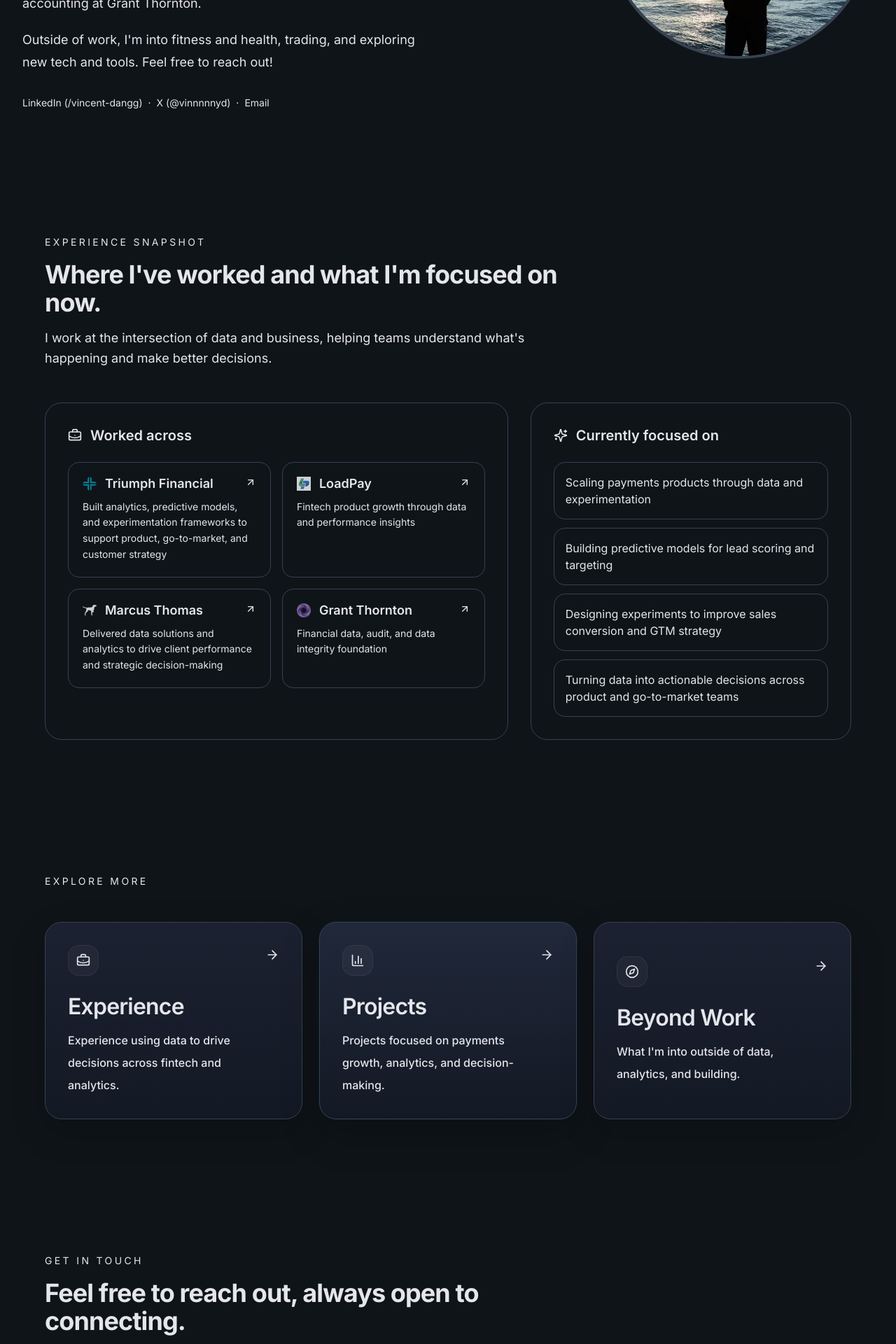
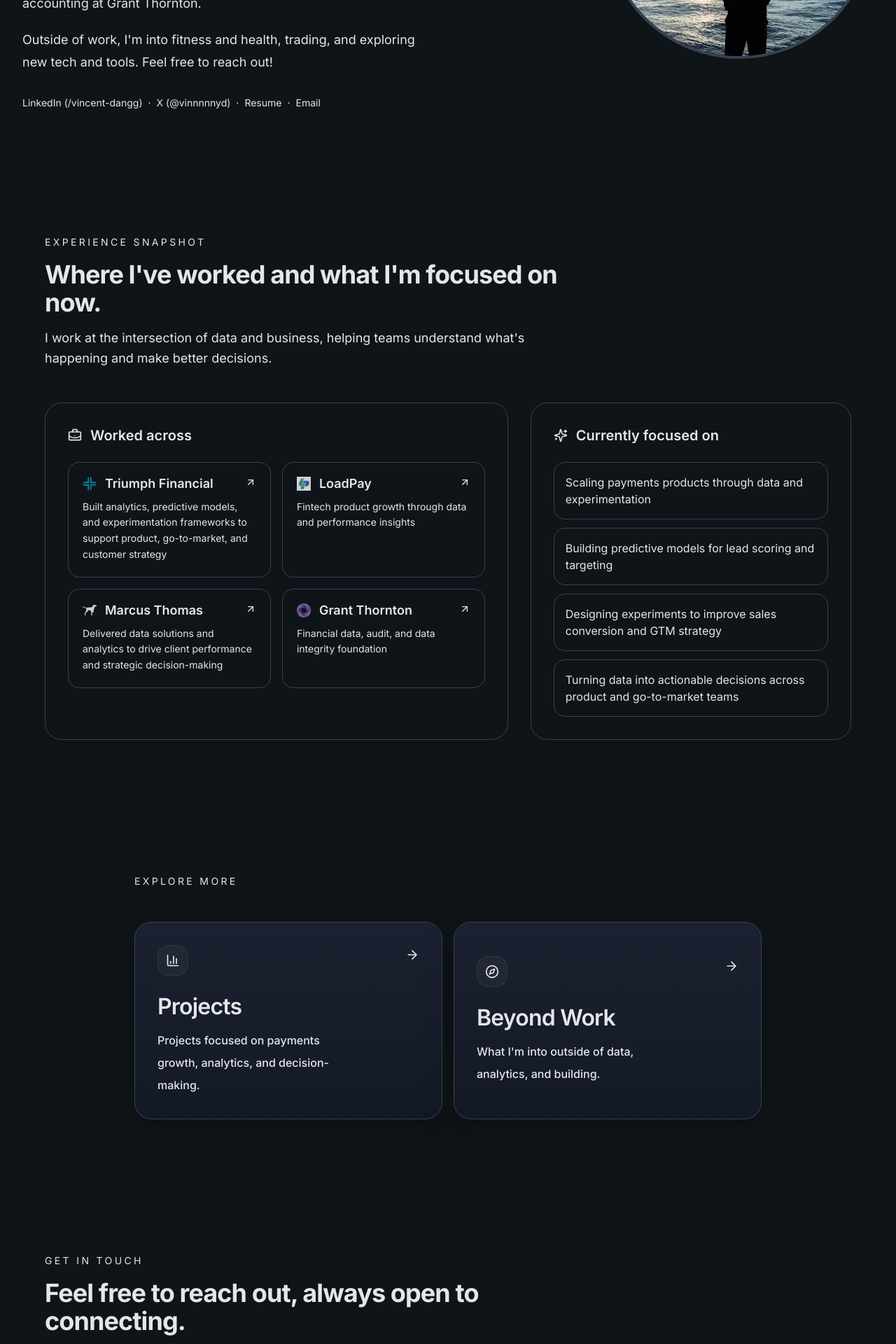
Before and after one commit to vdang2021-lab/personal-portfolio-website, a React (Vite) app: page / in a window 1280 px wide. Shown: the part 560-2480 px from the top of the page at 70% size. Built offline with nearby package versions, Linux system fonts and the light colour scheme.

Commit message:
Update homepage links and refine interests layout

```diff
--- a/src/app/components/ExploreSections.tsx
+++ b/src/app/components/ExploreSections.tsx
@@ -1,27 +1,19 @@
-import { ArrowRight, BriefcaseBusiness, ChartColumn, Compass } from 'lucide-react';
+import { ArrowRight, ChartColumn, Compass } from 'lucide-react';
 import { motion } from 'motion/react';
 import { useNavigate } from 'react-router';
 
 const sections = [
   {
-    title: 'Experience',
-    description: 'Experience using data to drive decisions across fintech and analytics.',
-    href: '/experience',
-    icon: BriefcaseBusiness,
-  },
-  {
     title: 'Projects',
     description: 'Projects focused on payments growth, analytics, and decision-making.',
     href: '/projects',
     icon: ChartColumn,
-    featured: true,
   },
   {
     title: 'Beyond Work',
     description: "What I'm into outside of data, analytics, and building.",
     href: '/interests',
     icon: Compass,
-    subdued: true,
   },
 ];
 
@@ -31,6 +23,7 @@ export function ExploreSections() {
   return (
     <section className="py-24 px-6">
       <div className="max-w-6xl mx-auto">
+        <div className="max-w-4xl mx-auto">
         <motion.div
           className="max-w-2xl mb-12 space-y-4"
           initial={{ opacity: 0, y: 30 }}
@@ -41,7 +34,7 @@ export function ExploreSections() {
           <p className="text-sm uppercase tracking-[0.24em] text-accent">Explore More</p>
         </motion.div>
 
-        <div className="grid gap-6 md:grid-cols-3">
+        <div className="grid gap-4 md:grid-cols-2">
           {sections.map((section, index) => {
             const Icon = section.icon;
 
@@ -53,11 +46,7 @@ export function ExploreSections() {
                   'group rounded-3xl border p-8 text-left transition-colors',
                   'bg-gradient-to-b from-[#1b2130] to-[#131924]',
                   'shadow-[0_18px_50px_rgba(0,0,0,0.18)]',
-                  section.featured
-                    ? 'border-accent/30 bg-gradient-to-b from-[#21283a] to-[#141b28]'
-                    : section.subdued
-                      ? 'border-border/45 hover:border-border/70'
-                      : 'border-border/55 hover:border-accent/45',
+                  'border-border/55',
                 ].join(' ')}
                 initial={{ opacity: 0, y: 24 }}
                 whileInView={{ opacity: 1, y: 0 }}
@@ -65,19 +54,10 @@ export function ExploreSections() {
                 transition={{ duration: 0.45, delay: index * 0.08 }}
                 whileHover={{
                   y: -8,
-                  boxShadow: section.featured
-                    ? '0 24px 64px rgba(0, 0, 0, 0.26), 0 0 0 1px rgba(6, 182, 212, 0.08)'
-                    : section.subdued
-                      ? '0 20px 48px rgba(0, 0, 0, 0.18)'
-                      : '0 22px 56px rgba(0, 0, 0, 0.22)',
+                  scale: 1.015,
+                  borderColor: 'rgba(6, 182, 212, 0.35)',
+                  boxShadow: '0 24px 64px rgba(0, 0, 0, 0.24), 0 0 0 1px rgba(6, 182, 212, 0.08)',
                 }}
-                style={
-                  section.featured
-                    ? {
-                        boxShadow: '0 20px 56px rgba(0, 0, 0, 0.22), 0 0 0 1px rgba(6, 182, 212, 0.06)',
-                      }
-                    : undefined
-                }
               >
                 <div className="flex items-start justify-between gap-4 mb-6">
                   <div className="flex h-11 w-11 items-center justify-center rounded-2xl border border-white/6 bg-white/4">
@@ -98,6 +78,7 @@ export function ExploreSections() {
             );
           })}
         </div>
+        </div>
       </div>
     </section>
   );
--- a/src/app/components/Hero.tsx
+++ b/src/app/components/Hero.tsx
@@ -11,8 +11,15 @@ const contactLinks = [
   {
     label: 'LinkedIn (/vincent-dangg)',
     href: 'https://www.linkedin.com/in/vincent-dangg',
+    newTab: true,
   },
-  { label: 'X (@vinnnnnyd)', href: 'https://x.com/vinnnnnyd' },
+  { label: 'X (@vinnnnnyd)', href: 'https://x.com/vinnnnnyd', newTab: true },
+  {
+    label: 'Resume',
+    href: '/vinny-dang-resume.pdf',
+    newTab: true,
+    download: true,
+  },
   { label: 'Email', href: 'mailto:vdang2021@gmail.com' },
 ];
 
@@ -114,8 +121,9 @@ export function Hero() {
               <span key={link.label}>
                 <a
                   href={link.href}
-                  target={link.href.startsWith('http') ? '_blank' : undefined}
-                  rel={link.href.startsWith('http') ? 'noopener noreferrer' : undefined}
+                  target={link.newTab ? '_blank' : undefined}
+                  rel={link.newTab ? 'noopener noreferrer' : undefined}
+                  download={link.download ? 'Vinny-Dang-Resume.pdf' : undefined}
                   className="transition-colors hover:text-foreground hover:underline underline-offset-4"
                 >
                   {link.label}
--- a/src/app/components/Navigation.tsx
+++ b/src/app/components/Navigation.tsx
@@ -21,7 +21,6 @@ export function Navigation() {
 
   const navItems = [
     { label: 'Home', href: '/' },
-    { label: 'Experience', href: '/experience' },
     { label: 'Projects', href: '/projects' },
     { label: 'Interests', href: '/interests' },
   ];
--- a/src/app/pages/ExperiencePage.tsx
+++ /dev/null
@@ -1,85 +0,0 @@
-import { motion } from 'motion/react';
-import { ArrowLeft } from 'lucide-react';
-import { useNavigate } from 'react-router';
-import { Navigation } from '../components/Navigation';
-import { Footer } from '../components/Footer';
-import { experiences } from '../data/experience';
-
-export default function ExperiencePage() {
-  const navigate = useNavigate();
-
-  return (
-    <div className="min-h-screen bg-background text-foreground flex flex-col">
-      <Navigation />
-
-      <main className="flex-1 px-6 pt-28 pb-20">
-        <div className="max-w-5xl mx-auto">
-          <motion.button
-            onClick={() => navigate('/')}
-            className="flex items-center gap-2 text-muted-foreground hover:text-accent mb-10 transition-colors"
-            initial={{ opacity: 0, x: -20 }}
-            animate={{ opacity: 1, x: 0 }}
-            transition={{ duration: 0.5 }}
-          >
-            <ArrowLeft className="w-5 h-5" />
-            Back to Home
-          </motion.button>
-
-          <motion.div
-            className="max-w-3xl space-y-5 mb-14"
-            initial={{ opacity: 0, y: 30 }}
-            animate={{ opacity: 1, y: 0 }}
-            transition={{ duration: 0.6 }}
-          >
-            <p className="text-sm uppercase tracking-[0.24em] text-accent">Experience</p>
-            <h1 className="text-4xl md:text-5xl font-bold tracking-tight">
-              Professional work, without the wall of text.
-            </h1>
-            <p className="text-lg text-muted-foreground leading-relaxed">
-              A concise view of the roles that shaped my background across fintech,
-              analytics, marketing reporting, and audit.
-            </p>
-          </motion.div>
-
-          <div className="space-y-6">
-            {experiences.map((experience, index) => (
-              <motion.article
-                key={experience.company}
-                className="rounded-3xl border border-border/70 bg-card/45 p-8"
-                initial={{ opacity: 0, y: 24 }}
-                whileInView={{ opacity: 1, y: 0 }}
-                viewport={{ once: true, margin: '-80px' }}
-                transition={{ duration: 0.45, delay: index * 0.08 }}
-              >
-                <div className="grid gap-8 md:grid-cols-[220px_1fr]">
-                  <div className="space-y-2">
-                    <p className="text-sm text-muted-foreground">{experience.period}</p>
-                    <h2 className="text-2xl font-semibold">{experience.company}</h2>
-                    <p className="text-muted-foreground">{experience.title}</p>
-                    <p className="text-sm text-muted-foreground">{experience.location}</p>
-                  </div>
-
-                  <div className="space-y-5">
-                    <p className="text-base leading-relaxed text-foreground/90">{experience.summary}</p>
-                    <div className="grid gap-3">
-                      {experience.highlights.map((highlight) => (
-                        <div
-                          key={highlight}
-                          className="rounded-2xl border border-border/60 bg-background/70 px-4 py-4 text-muted-foreground leading-relaxed"
-                        >
-                          {highlight}
-                        </div>
-                      ))}
-                    </div>
-                  </div>
-                </div>
-              </motion.article>
-            ))}
-          </div>
-        </div>
-      </main>
-
-      <Footer />
-    </div>
-  );
-}
--- a/src/app/pages/InterestsPage.tsx
+++ b/src/app/pages/InterestsPage.tsx
@@ -187,7 +187,7 @@ function WatchingCard() {
     >
       <div className="flex h-full min-h-[248px] flex-col justify-between gap-5 rounded-[24px] bg-[linear-gradient(180deg,rgba(22,28,40,0.92),rgba(14,19,29,0.98))] px-5 py-6">
         <div className="space-y-2">
-          <p className="text-xs uppercase tracking-[0.2em] text-muted-foreground">Favorite Anime</p>
+          <p className="text-xs uppercase tracking-[0.2em] text-muted-foreground">My Favorite Anime</p>
         </div>
 
         <ul className="space-y-3 text-sm text-foreground/86">
@@ -317,7 +317,7 @@ export default function InterestsPage() {
           <div className="mt-5 grid grid-cols-1 gap-5 md:grid-cols-2 xl:grid-cols-6">
             <PhotoCard
               className="xl:col-span-2"
-              caption="Reading"
+              caption="Books I’ve read"
               images={[
                 { alt: 'Books and reading setup upright', src: books1Upright },
               ]}
--- a/src/app/routes.ts
+++ b/src/app/routes.ts
@@ -1,6 +1,5 @@
 import { createBrowserRouter } from "react-router";
 import Home from "./pages/Home";
-import ExperiencePage from "./pages/ExperiencePage";
 import ProjectsPage from "./pages/ProjectsPage";
 import InterestsPage from "./pages/InterestsPage";
 
@@ -8,10 +7,6 @@ export const router = createBrowserRouter([
   {
     path: "/",
     Component: Home,
-  },
-  {
-    path: "/experience",
-    Component: ExperiencePage,
   },
   {
     path: "/projects",
```
Also changed, not shown: 1 other file (tests, documents, lock files or other folders).
